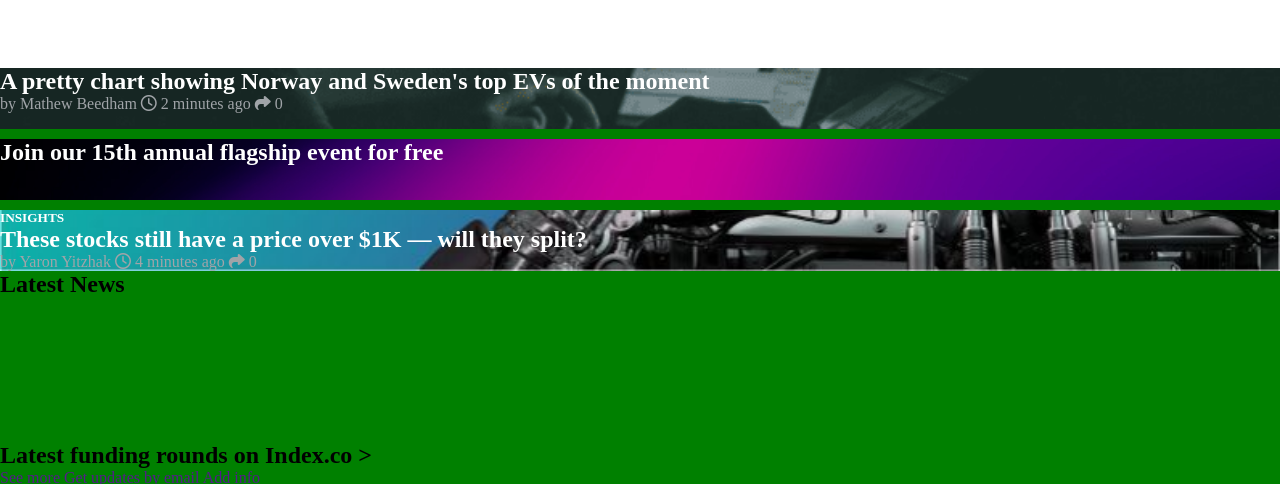
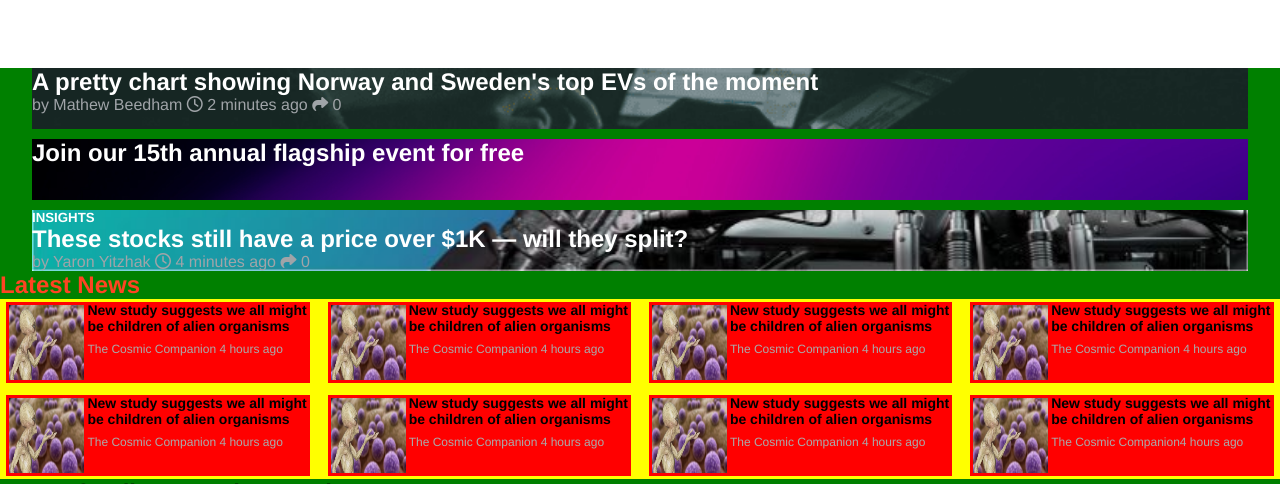
Before and after one commit to meronogbai/next-web-clone, a plain HTML site: page index.html in a window 1280 px wide. Shown: the part 140-624 px from the top of the page. Drawn offline with Linux system fonts and the light colour scheme.

Commit message:
Add latest news section

```diff
--- a/index.html
+++ b/index.html
@@ -56,38 +56,64 @@
       </section>
       <section class="latest-news">
         <h2>Latest News</h2>
-        <article class="news">
-          <img src="" alt="" />
-          <div></div>
+        <div class="latest-container grid">
+          <article class="news flex">
+            <img src="images/latest-news-1.jpg" alt="" />
+            <div>
+            <h3>New study suggests we all might be children of alien organisms</h3>
+            <p>The Cosmic Companion 4 hours ago</p>
+            </div>
           </article>
-        <article class="news">
-          <img src="" alt="" />
-          <div></div>
+          <article class="news flex">
+            <img src="images/latest-news-1.jpg" alt="" />
+            <div>
+            <h3>New study suggests we all might be children of alien organisms</h3>
+            <p>The Cosmic Companion 4 hours ago</p>
+            </div>
           </article>
-        <article class="news">
-          <img src="" alt="" />
-          <div></div>
+          <article class="news flex">
+            <img src="images/latest-news-1.jpg" alt="" />
+            <div>
+            <h3>New study suggests we all might be children of alien organisms</h3>
+            <p>The Cosmic Companion 4 hours ago</p>
+            </div>
           </article>
-        <article class="news">
-          <img src="" alt="" />
-          <div></div>
+          <article class="news flex">
+            <img src="images/latest-news-1.jpg" alt="" />
+            <div>
+            <h3>New study suggests we all might be children of alien organisms</h3>
+            <p>The Cosmic Companion 4 hours ago</p>
+            </div>
           </article>
-        <article class="news">
-          <img src="" alt="" />
-          <div></div>
+          <article class="news flex">
+            <img src="images/latest-news-1.jpg" alt="" />
+            <div>
+            <h3>New study suggests we all might be children of alien organisms</h3>
+            <p>The Cosmic Companion 4 hours ago</p>
+            </div>
           </article>
-        <article class="news">
-          <img src="" alt="" />
-          <div></div>
+          <article class="news flex">
+            <img src="images/latest-news-1.jpg" alt="" />
+            <div>
+            <h3>New study suggests we all might be children of alien organisms</h3>
+            <p>The Cosmic Companion 4 hours ago</p>
+            </div>
           </article>
-        <article class="news">
-          <img src="" alt="" />
-          <div></div>
+          <article class="news flex">
+            <img src="images/latest-news-1.jpg" alt="" />
+            <div>
+            <h3>New study suggests we all might be children of alien organisms</h3>
+            <p>The Cosmic Companion 4 hours ago</p>
+            </div>
           </article>
-        <article class="news">
-          <img src="" alt="" />
-          <div></div>
+          <article class="news flex">
+            <img src="images/latest-news-1.jpg" alt="" />
+            <div>
+            <h3>New study suggests we all might be children of alien organisms</h3>
+            <p>The Cosmic Companion4 hours ago</p>
+            </div>
           </article>
+        </div>
       </section>
       <section class="funding-rounds">
         <div class="funding-title">
--- a/style.css
+++ b/style.css
@@ -3,6 +3,7 @@
   margin: 0;
   padding: 0;
   box-sizing: border-box;
+  font-family: ARS Maquette,Helvetica Neue,Arial,sans-serif;
 }
 
 .flex {
@@ -69,6 +70,8 @@ main {
   background: green;
 }
 
+/* Head Articles */
+
 .head-articles {
   width: 100%;
   grid-template-columns: 1fr;
@@ -77,19 +80,20 @@ main {
 }
 
 .article-1 {
-  background-image: url("images/latest-news-1.png");
+  background: rgba(0,0,0,.25) url("images/head-news-1.png");
 }
 
 .article-2 {
-  background-image: url("images/latest-news-2.jpg");
+  background-image: url("images/head-news-2.jpg");
 }
 
 .article-3 {
-  background-image: url("images/latest-news-3.jpg");
+  background-image: url("images/head-news-3.jpg");
 }
 
 .head-article {
-  width: 100%;
+  margin: 0 auto;
+  width: 95%;
   color: white;
   background-size: cover;
   background-repeat: no-repeat;
@@ -99,3 +103,42 @@ main {
 .head-article p {
   color: #a0a4a8;
 }
+
+/* Latest News */
+
+.latest-news { }
+
+.latest-news h2 {
+  color: #ff4422;
+}
+
+.latest-container {
+  background-color: yellow;
+   grid-template-columns: repeat( auto-fit, minmax(260px, 1fr) );
+   grid-gap: 5px;
+}
+
+.news {
+  background-color: red;
+  justify-content: space-around;
+  margin: 1% 2%;
+}
+
+.news img {
+  height: 75px;
+  width: 75px;
+  margin: 1%;
+}
+
+.news div {
+}
+.news h3 {
+  font-size: 14px;
+  text-decoration: none;
+  font-weight: bold;
+}
+.news p {
+  margin-top: 8px;
+  color: #aaa;
+  font-size: 12px;
+}
```
Also changed, not shown: images/head-news-1.png (renamed from images/latest-news-1.png), images/head-news-2.jpg (renamed from images/latest-news-2.jpg), images/head-news-3.jpg (renamed from images/latest-news-3.jpg), images/latest-news-1.jpg (added). Lines whose indentation alone changed are shown as unchanged.
